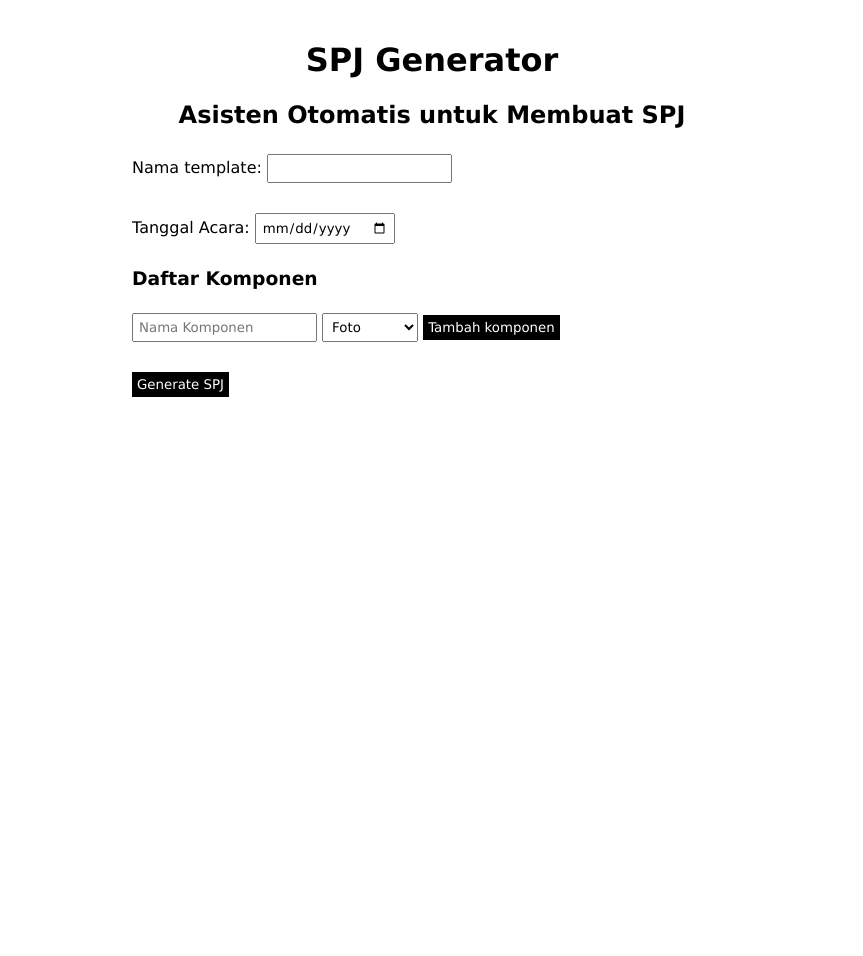
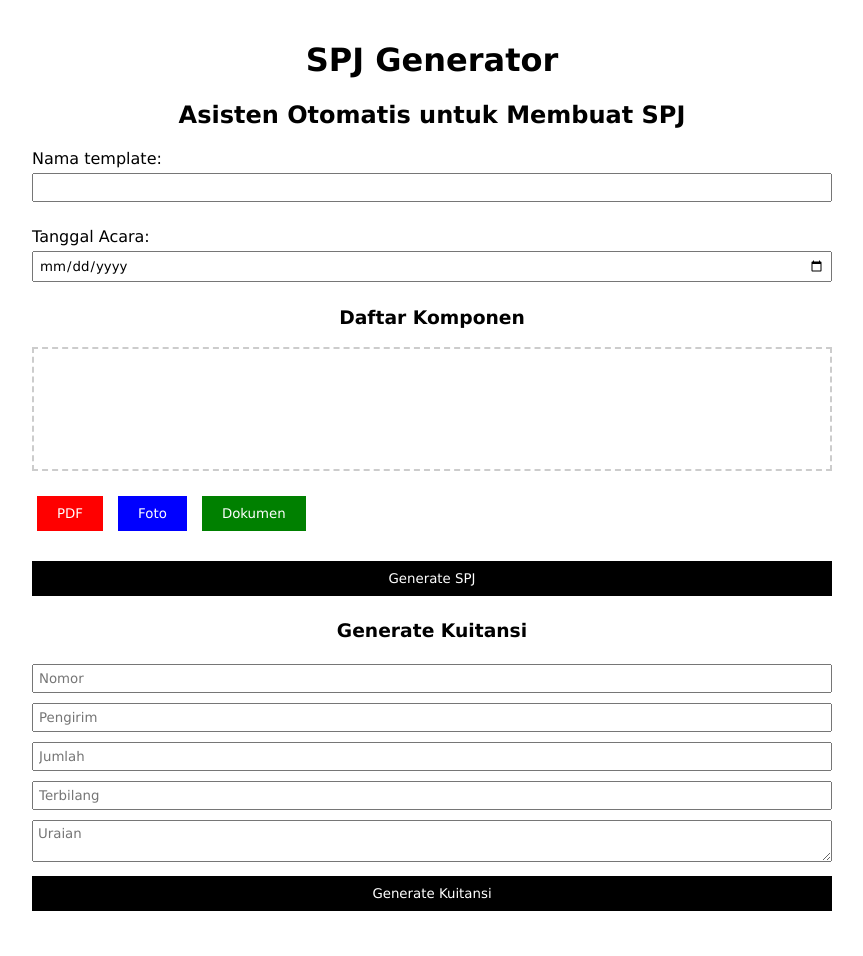
Before and after one commit to miguroi/spj-generator, a Flask app: page / in a window 1280 px wide. Shown: the whole page, without its empty margins (208-1071 px from the left). Before the commit the page ends 397 px from the top, so only its background shows below. Run offline with Flask 3, Linux system fonts and the light colour scheme.

Commit message:
Improving the initial app

```diff
--- a/app.py
+++ b/app.py
@@ -13,6 +13,7 @@ import tempfile
 import logging
 from docx.shared import Pt
 from docx.enum.text import WD_ALIGN_PARAGRAPH
+import carbone
 
 app = Flask(__name__)
 
@@ -169,5 +170,41 @@ def download_file(filename):
     except ClientError as e:
         return str(e), 404
 
+@app.route('/generate-kuitansi', methods=['POST'])
+def generate_kuitansi():
+    data = request.json
+
+    try:
+        # Run the Node.js script
+        process = subprocess.Popen(['node', 'carbone_service/generate_kuitansi.js'],
+                                   stdin=subprocess.PIPE,
+                                   stdout=subprocess.PIPE,
+                                   stderr=subprocess.PIPE)
+
+        # Send data to the Node.js script
+        stdout, stderr = process.communicate(input=json.dumps(data).encode())
+
+        if stderr:
+            raise Exception(stderr.decode())
+
+        result = json.loads(stdout.decode())
+
+        if 'error' in result:
+            raise Exception(result['error'])
+
+        output_filename = f'Kuitansi_{data["nomor"]}.docx'
+        temp_file_path = result['file']
+
+        # Upload to S3
+        s3_client.upload_file(temp_file_path, S3_BUCKET_NAME, output_filename)
+
+        # Remove the temporary file
+        os.unlink(temp_file_path)
+
+        return jsonify({'success': True, 'file': output_filename})
+    except Exception as e:
+        logger.error(f"Error generating kuitansi: {str(e)}")
+        return jsonify({'error': str(e)}), 500
+
 if __name__ == '__main__':
     app.run(debug=False)
--- a/static/js/script.js
+++ b/static/js/script.js
@@ -6,6 +6,9 @@ function updateComponentsList() {
     components.forEach((component, index) => {
         const div = document.createElement('div');
         div.className = 'component-item';
+        div.draggable = true;
+        div.setAttribute('data-index', index);
+
         let html = `
             <span>${component.name} (${component.type})</span>
             <input type="file" accept="${getAcceptAttribute(component.type)}" onchange="handleFileUpload(event, ${index})">
@@ -20,13 +23,15 @@ function updateComponentsList() {
 
         html += `
             <button onclick="removeComponent(${index})">Hapus</button>
-            <div class="move-buttons">
-                <button onclick="moveComponent(${index}, -1)">↑</button>
-                <button onclick="moveComponent(${index}, 1)">↓</button>
-            </div>
         `;
 
         div.innerHTML = html;
+
+        div.addEventListener('dragstart', handleDragStart);
+        div.addEventListener('dragover', handleDragOver);
+        div.addEventListener('drop', handleDrop);
+        div.addEventListener('dragend', handleDragEnd);
+
         list.appendChild(div);
 
         if (component.file) {
@@ -55,16 +60,11 @@ function getAcceptAttribute(type) {
     }
 }
 
-function addComponent() {
-    const name = document.getElementById('new-component-name').value;
-    const type = document.getElementById('new-component-type').value;
-
+function addComponent(type) {
+    const name = prompt(`Enter name for the ${type} component:`);
     if (name) {
         components.push({ name, type, file: null });
         updateComponentsList();
-        document.getElementById('new-component-name').value = '';
-    } else {
-        alert('Component name cannot be empty!');
     }
 }
 
@@ -73,20 +73,49 @@ function removeComponent(index) {
     updateComponentsList();
 }
 
-function moveComponent(index, direction) {
-    const newIndex = index + direction;
-    if (newIndex >= 0 && newIndex < components.length) {
-        [components[index], components[newIndex]] = [components[newIndex], components[index]];
-        updateComponentsList();
-    }
-}
-
 function handleFileUpload(event, index) {
     const file = event.target.files[0];
     if (file) {
         components[index].file = file;
         updateComponentsList();
     }
+}
+
+let dragSrcEl = null;
+
+function handleDragStart(e) {
+    dragSrcEl = this;
+    e.dataTransfer.effectAllowed = 'move';
+    e.dataTransfer.setData('text/html', this.innerHTML);
+}
+
+function handleDragOver(e) {
+    if (e.preventDefault) {
+        e.preventDefault();
+    }
+    e.dataTransfer.dropEffect = 'move';
+    return false;
+}
+
+function handleDrop(e) {
+    if (e.stopPropagation) {
+        e.stopPropagation();
+    }
+
+    if (dragSrcEl != this) {
+        const srcIndex = parseInt(dragSrcEl.getAttribute('data-index'));
+        const destIndex = parseInt(this.getAttribute('data-index'));
+        const temp = components[srcIndex];
+        components[srcIndex] = components[destIndex];
+        components[destIndex] = temp;
+        updateComponentsList();
+    }
+
+    return false;
+}
+
+function handleDragEnd(e) {
+    this.style.opacity = '1';
 }
 
 function generateSPJ() {
@@ -135,7 +164,34 @@ function generateSPJ() {
     .catch(error => console.error('Error:', error));
 }
 
-document.getElementById('add-component-btn').addEventListener('click', addComponent);
+function generateKuitansi() {
+    const kuitansiData = {
+        nomor: document.getElementById('kuitansi-nomor').value,
+        pengirim: document.getElementById('kuitansi-pengirim').value,
+        jumlah: document.getElementById('kuitansi-jumlah').value,
+        terbilang: document.getElementById('kuitansi-terbilang').value,
+        uraian: document.getElementById('kuitansi-uraian').value,
+        // Add more fields as necessary
+    };
+
+    fetch('/generate-kuitansi', {
+        method: 'POST',
+        headers: {
+            'Content-Type': 'application/json',
+        },
+        body: JSON.stringify(kuitansiData)
+    })
+    .then(response => response.json())
+    .then(data => {
+        if (data.success) {
+            window.location.href = `/download/${data.file}`;
+        } else {
+            alert(`Error: ${data.error}`);
+        }
+    })
+    .catch(error => console.error('Error:', error));
+}
+
 document.getElementById('generate-spj-btn').addEventListener('click', generateSPJ);
 
 updateComponentsList();
--- a/static/styles.css
+++ b/static/styles.css
@@ -1,22 +1,24 @@
 body {
     font-family: Verdana, sans-serif;
-    max-width: 600px;
+    max-width: 800px;
     margin: 0 auto;
     padding: 20px;
 }
 
-h1, h2 {
+h1, h2, h3 {
     text-align: center;
 }
 
-#template-form, #add-component-form {
+#template-form, #date-form, #add-component-form, #kuitansi-form {
     margin-bottom: 20px;
 }
 
-input, select, button {
+input, select, button, textarea {
     font-family: Verdana, sans-serif;
     margin: 5px 0;
     padding: 5px;
+    width: 100%;
+    box-sizing: border-box;
 }
 
 button {
@@ -24,6 +26,7 @@ button {
     color: white;
     border: none;
     cursor: pointer;
+    padding: 10px;
 }
 
 button:hover {
@@ -35,18 +38,32 @@ button:hover {
     justify-content: space-between;
     align-items: center;
     margin-bottom: 10px;
+    padding: 10px;
+    background-color: #f0f0f0;
+    border: 1px solid #ddd;
+    cursor: move;
 }
 
 .component-item button {
     margin-left: 10px;
 }
 
-.move-buttons {
-    display: flex;
-    flex-direction: column;
+.add-btn {
+    color: white;
+    border: none;
+    padding: 10px 20px;
+    margin: 5px;
+    cursor: pointer;
+    width: auto;
 }
 
-.move-buttons button {
-    padding: 2px 5px;
-    font-size: 12px;
+.add-btn.pdf { background-color: red; }
+.add-btn.image { background-color: blue; }
+.add-btn.doc { background-color: green; }
+
+#components-list {
+    min-height: 100px;
+    border: 2px dashed #ccc;
+    padding: 10px;
+    margin-bottom: 20px;
 }
--- a/templates/index.html
+++ b/templates/index.html
@@ -12,29 +12,36 @@
 
     <div id="template-form">
         <label for="template-name">Nama template:</label>
-        <input type="text" id="template-name" required>
+        <input type="text" id="template-name">
     </div>
 
     <div id="date-form">
         <label for="date">Tanggal Acara:</label>
-        <input type="date" id="date" required>
+        <input type="date" id="date">
     </div>
 
     <h3>Daftar Komponen</h3>
     <div id="components-list"></div>
 
     <div id="add-component-form">
-        <input type="text" id="new-component-name" placeholder="Nama Komponen">
-        <select id="new-component-type">
-            <option value="Foto">Foto</option>
-            <option value="Dokumen">Dokumen</option>
-            <option value="PDF">PDF</option>
-        </select>
-        <button id="add-component-btn">Tambah komponen</button>
+        <button class="add-btn pdf" onclick="addComponent('PDF')">PDF</button>
+        <button class="add-btn image" onclick="addComponent('Foto')">Foto</button>
+        <button class="add-btn doc" onclick="addComponent('Dokumen')">Dokumen</button>
     </div>
 
     <button id="generate-spj-btn">Generate SPJ</button>
 
+    <h3>Generate Kuitansi</h3>
+    <div id="kuitansi-form">
+        <input type="text" id="kuitansi-nomor" placeholder="Nomor">
+        <input type="text" id="kuitansi-pengirim" placeholder="Pengirim">
+        <input type="text" id="kuitansi-jumlah" placeholder="Jumlah">
+        <input type="text" id="kuitansi-terbilang" placeholder="Terbilang">
+        <textarea id="kuitansi-uraian" placeholder="Uraian"></textarea>
+        <!-- Add more fields as necessary -->
+        <button onclick="generateKuitansi()">Generate Kuitansi</button>
+    </div>
+
     <script src="{{ url_for('static', filename='js/script.js') }}"></script>
 </body>
 </html>
```
Also changed, not shown: carbone_service/generate_kuitansi.js (added, +32 -0 lines), carbone_service/package.json (added, +15 -0 lines), carbone_service/package-lock.json (added), 1 other file.
